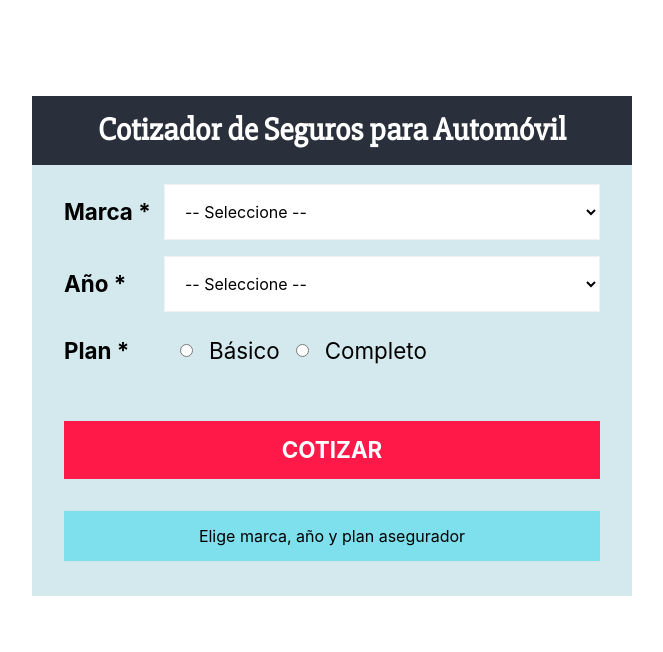
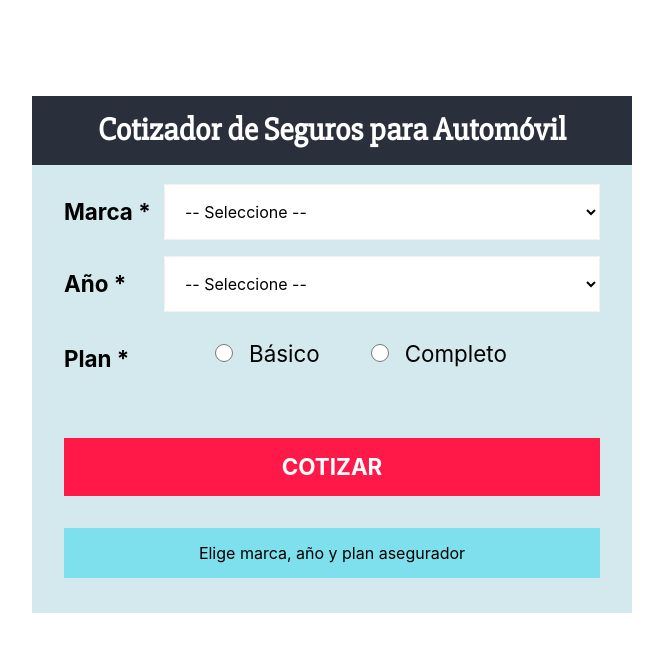
Before and after one commit to jcarlosj/React-Project-Cotiza-Seguro-Auto-U-JPdTV, a React (Create React App) app: page / in a window 1280 px wide. Shown: the top 652 px of the page, without its empty margins (308-971 px from the left). Built offline with nearby package versions, Linux system fonts and the light colour scheme.

Commit message:
[+] C > QuotationForm/QuoteValue: Ajustes

```diff
--- a/src/components/QuotationForm.js
+++ b/src/components/QuotationForm.js
@@ -14,8 +14,17 @@ const LabelComponent = styled .label `
     font-size: 1.4rem;
     font-weight: bold;
 `;
-const SpanComponent = styled .span `
+const LabelRadioComponent = styled .label `
     font-size: 1.4rem;
+    display: block;
+    position: relative;
+    padding-left: 35px;
+    margin-bottom: 12px;
+    cursor: pointer;
+    -webkit-user-select: none;
+    -moz-user-select: none;
+    -ms-user-select: none;
+    user-select: none;
 `;
 const SelectComponent = styled .select `
     background-color: #FFFFFF;
@@ -27,6 +36,8 @@ const SelectComponent = styled .select `
 `;
 const InputRadioComponent = styled .input `
     margin: 1rem;
+    height: 18px;
+    width: 18px;
 `;
 const ButtonComponent = styled .button `
     background-color: #FF1948;
@@ -160,20 +171,26 @@ const QuotationForm = ({ saveQuote, loadSpinner }) => {      // Destructuración
             </FieldComponent>
             <FieldComponent>
                 <LabelComponent>Plan *</LabelComponent>
+                <LabelRadioComponent>
                     <InputRadioComponent
                         type="radio"
                         name="plan"
                         value="basic"
                         checked={ plan === 'basic' }
                         onChange={ handleChange }
-                /><SpanComponent>Básico</SpanComponent>
+                    />
+                    Básico
+                </LabelRadioComponent>
+                <LabelRadioComponent>
                     <InputRadioComponent
                         type="radio"
                         name="plan"
                         value="complete"
                         checked={ plan === 'complete' }
                         onChange={ handleChange }
-                /><SpanComponent>Completo</SpanComponent>
+                    />
+                    Completo
+                </LabelRadioComponent>
             </FieldComponent>
             <FieldComponent>
                 <ButtonComponent type="submit">Cotizar</ButtonComponent>
--- a/src/components/QuoteValue.js
+++ b/src/components/QuoteValue.js
@@ -32,7 +32,7 @@ const QuoteValue = ({ quotation }) => {         // Destructuracion de props
             ?   <MessageComponent>Elige marca, año y plan asegurador</MessageComponent>
             :   <TotalPriceComponent>
                     <TransitionGroup
-                        component="p"
+                        component="span"
                         className="total"
                     >
                         <CSSTransition
@@ -40,8 +40,7 @@ const QuoteValue = ({ quotation }) => {         // Destructuracion de props
                             key={ quotation }
                             timeout={ { enter: 1000, exit: 1000 } }
                         >
-                            {/* <TitleComponent>Valor de la cotización</TitleComponent>  */}
-                            <ValueComponent>$ Total { quotation } </ValueComponent>
+                            <ValueComponent>$ Total <span>{ quotation }</span> </ValueComponent>
 
                         </CSSTransition>
                     </TransitionGroup>
```
Lines whose indentation alone changed are shown as unchanged.
